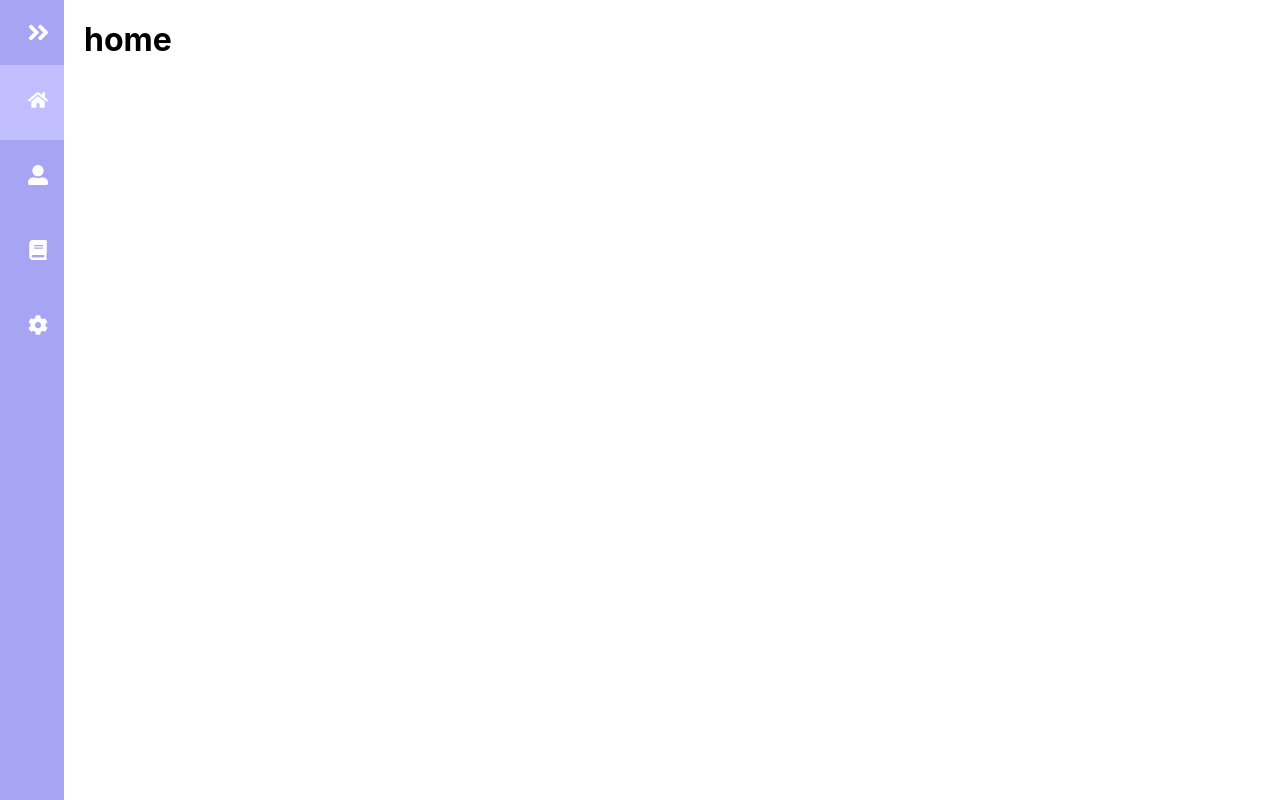
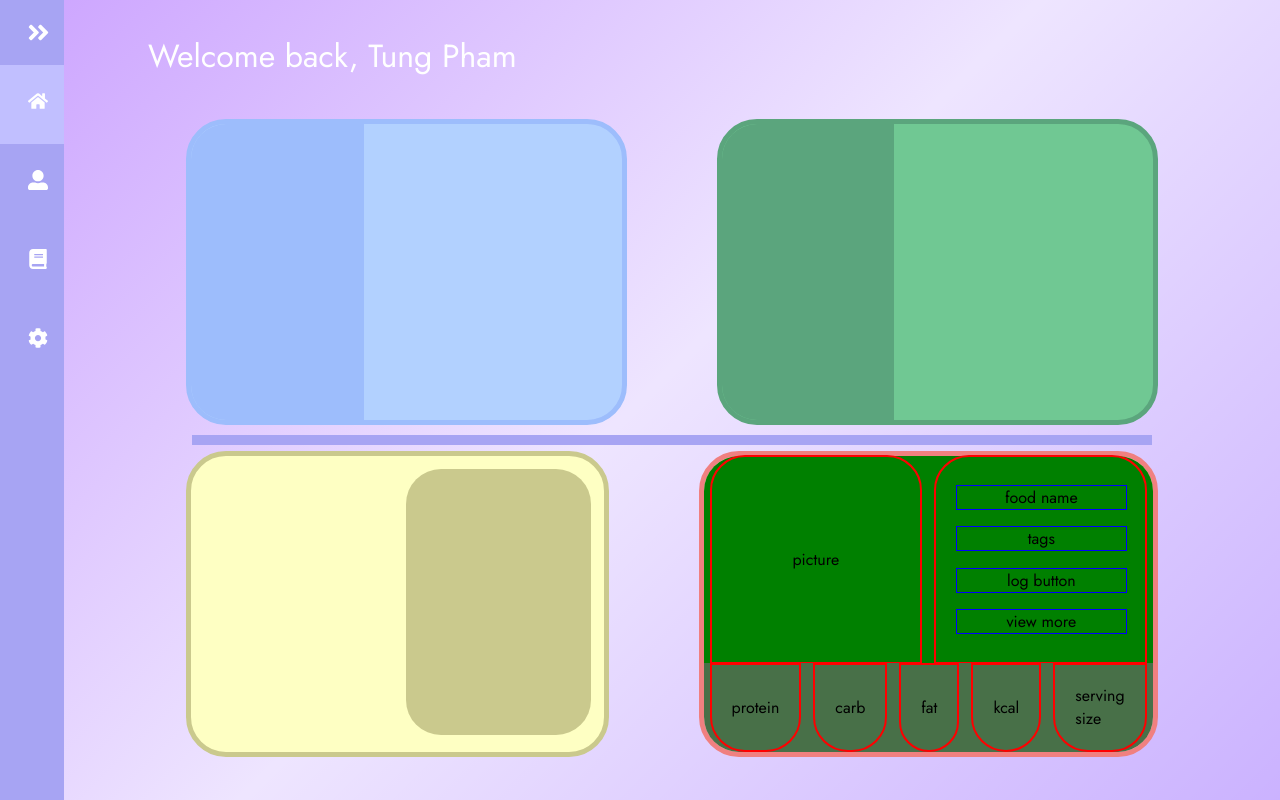
Before and after one commit to tungpham2001/logged, a React (Create React App) app: page / in a window 1280 px wide. Built offline with nearby package versions, Linux system fonts and the light colour scheme.

Commit message:
finished sketch for display boxes

```diff
--- a/src/App.css
+++ b/src/App.css
@@ -1,11 +1,18 @@
+@import url('https://fonts.googleapis.com/css2?family=Jost:wght@200;400&display=swap');
+
 * {
     margin:0;
     padding:0;
     text-decoration: none;
 }
 
+body {
+    background: linear-gradient(135deg, rgba(153, 72, 255, 0.5), rgba(89, 0, 255, 0.1), rgba(82, 0, 255, 0.3));
+}
+
 .container {
     display: flex;
+    font-family: 'Jost', sans-serif;
 }
 
 main {
@@ -23,7 +30,7 @@ main {
 .top_section {
     display: flex;
     align-items:center;
-    padding:20px 15px;
+    padding: 20px 15px;
 }
 
 .logo {
--- a/src/component/NavBar.js
+++ b/src/component/NavBar.js
@@ -13,7 +13,9 @@ import Logo from "../images/logged.jpg";
 
 const NavBar = ({children}) => {
     const[isOpen ,setIsOpen] = useState(false);
+
     const toggle = () => setIsOpen (!isOpen);
+
     const menuItem=[
         {
             path:"/",
--- a/src/page/Home.js
+++ b/src/page/Home.js
@@ -1,11 +1,68 @@
 import React from 'react';
+import "../style/Home.css";
 
-const Dashboard = () => {
+const Home = () => {
     return (
-        <div>
-            <h1>home</h1>
+        <div className="home_container">
+            <h1 className="home_title">Welcome back, Tung Pham</h1>
+            <div className="home_display_box">
+                <div className="row">
+                    <div className="box avg_cal_consumed">
+                        <div className="left"></div>
+                        <div className="right"></div>
+                    </div>
+                    <div className="box avg_cal_burned">
+                        <div className="left"></div>
+                        <div className="right"></div>
+                    </div>
+                </div>
+                <div className="separator"></div>
+                <div className="row">
+                    <div className="box log_board_display">
+                        <div className="left"></div>
+                    </div>
+                    <div className="box recipe">
+                        <div className="row_1">
+                            <div className="column">
+                                picture
+                            </div>
+                            <div className="column">
+                                <div className="description_row">
+                                    food name
+                                </div>
+                                <div className="description_row">
+                                    tags
+                                </div>
+                                <div className="description_row">
+                                    log button
+                                </div>
+                                <div className="description_row">
+                                    view more
+                                </div>
+                            </div>
+                        </div>
+                        <div className="row_2">
+                            <div className="nutrition_column">
+                                protein
+                            </div>
+                            <div className="nutrition_column">
+                                carb
+                            </div>
+                            <div className="nutrition_column">
+                                fat
+                            </div>
+                            <div className="nutrition_column">
+                                kcal
+                            </div>
+                            <div className="nutrition_column">
+                                serving size
+                            </div>
+                        </div>
+                    </div>
+                </div>
+            </div>
         </div>
     );
 };
 
-export default Dashboard;
+export default Home;
--- a/src/page/LogBoard.js
+++ b/src/page/LogBoard.js
@@ -1,6 +1,6 @@
 import React from 'react';
 
-const Analytics = () => {
+const LogBoard = () => {
     return (
         <div>
             <h1>log board page</h1>
@@ -8,4 +8,4 @@ const Analytics = () => {
     );
 };
 
-export default Analytics;
+export default LogBoard;
--- a/src/page/Setting.js
+++ b/src/page/Setting.js
@@ -1,6 +1,6 @@
 import React from 'react';
 
-const Dashboard = () => {
+const Setting = () => {
     return (
         <div>
             <h1>setting page</h1>
@@ -8,4 +8,4 @@ const Dashboard = () => {
     );
 };
 
-export default Dashboard;
+export default Setting;
--- /dev/null
+++ b/src/style/Home.css
@@ -0,0 +1,149 @@
+@import url('https://fonts.googleapis.com/css2?family=Jost:wght@200;300;400&display=swap');
+
+.home_container {
+    padding: 1vw;
+    padding-left: 5vw;
+    padding-right: 5vw;
+    font-family: 'Jost', sans-serif;
+}
+
+.home_container > h1 {
+    font-weight: 400;
+    color: white;
+}
+
+.row {
+    display: flex;
+    justify-content: center;
+    margin-bottom: 10px;
+    width: 100%;
+    gap: 7vw;
+}
+
+.box {
+    flex: 1;
+    height: 37vh;
+    border-radius: 40px;
+}
+
+.avg_cal_consumed {
+    border: 5px solid #9DBDFC;
+    background-color: #B2D1FF;
+}
+
+.avg_cal_consumed > .left {
+    width: 40%;
+    background-color: #9DBDFC;
+    height: 100%;
+    border-radius: 35px 0 0 35px;
+}
+
+.avg_cal_consumed > .right {
+    width: 60%;
+}
+
+.avg_cal_burned {
+    border: 5px solid #5BA57D;
+    background-color: #70C893;
+}
+
+.avg_cal_burned > .left {
+    width: 40%;
+    background-color: #5BA57D;
+    height: 100%;
+    border-radius: 35px 0 0 35px;
+}
+
+.avg_cal_burned > .right {
+    width: 60%;
+    background-color: gray;
+}
+
+.log_board_display {
+    border: 5px solid rgb(202, 201, 141);
+    background-color: #FEFFC3;
+}
+
+.log_board_display > .left {
+    width: 45%;
+    background-color: rgb(202, 201, 141);
+    height: 90%;
+    border-radius: 35px 35px 35px 35px;
+    margin: 1vw 1vw auto auto;
+}
+
+.recipe {
+    display: flex;
+    flex-direction: column;
+    border: 5px solid lightcoral;
+    background-color: #FFCBC3;
+}
+
+.recipe > .row_1 {
+    display: flex;
+    flex-direction: row;
+    height: 70%;
+    align-items: center;
+    width: 100%;
+    background-color: green;
+    border-radius: 35px 35px 0 0;
+}
+
+.recipe > .row_1 > .column {
+    display: flex;
+    flex-direction: column;
+    width: 50%;
+    float: left;
+    padding: 20px;
+    height: 80%;
+    border: 2px solid red;
+    border-radius: 35px 35px 0 0;
+    margin: 6px 6px 6px 6px;
+    align-items: center;
+    justify-content: center;
+}
+
+.recipe > .row_1 > .column > .description_row {
+    display: flex;
+    align-items: center;
+    justify-content: center;
+    border: 1px solid blue;
+    margin: auto;
+    width: 100%;
+}
+
+.recipe > .row_2 {
+    display: flex;
+    flex-direction: row;
+    height: 30%;
+    align-items: center;
+    justify-content: center;
+    width: 100%;
+    background-color: rgb(72, 112, 72);
+    border-radius: 0 0 35px 35px;
+}
+
+.recipe > .row_2 > .nutrition_column {
+    display: flex;
+    flex: 1;
+    padding: 20px;
+    border: 2px solid red;
+    margin: auto;
+    height: 50%;
+    margin: 6px 6px 6px 6px;
+    align-items: center;
+    justify-content: center;
+    border-radius: 0 0 35px 35px;
+}
+
+.separator {
+    border-top: 10px solid #a7a4f3;
+    margin: 22px 0;
+    margin: 6px 6px 6px 6px;
+}
+
+.home_display_box {
+    padding-left: 3vw;
+    padding-right: 3vw;
+    padding-top: 5vh;
+}
```
Lines whose indentation alone changed are shown as unchanged.
